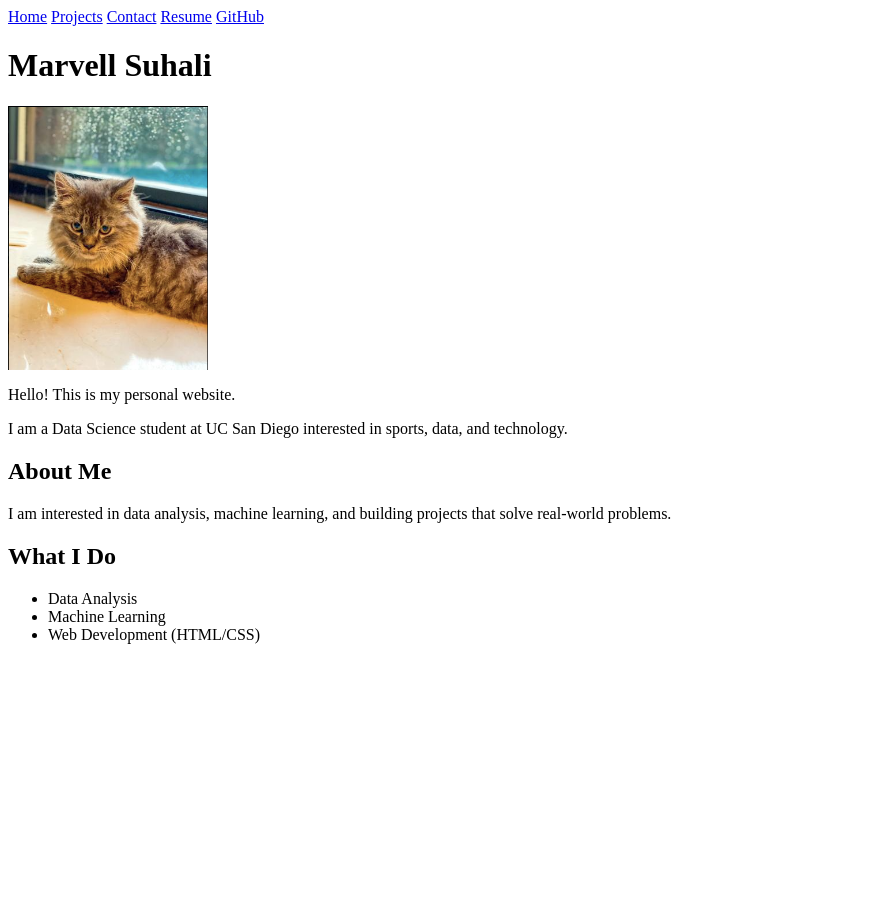
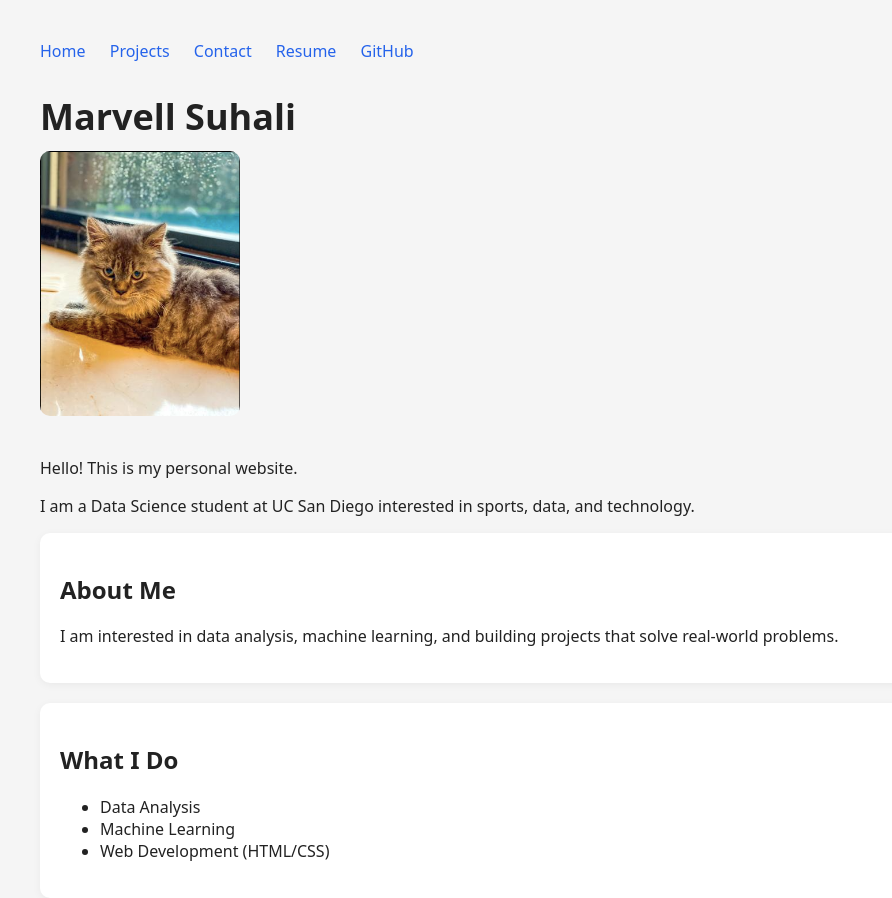
Before and after one commit to Marvell-Suhali/portfolio, a plain HTML site: page index.html in a window 1280 px wide. Shown: the whole page, without its empty margins (0-892 px from the left). Before the commit the page ends 800 px from the top, so only its background shows below. Drawn offline with Linux system fonts and the light colour scheme.

Commit message:
Updated main index.html

```diff
--- a/index.html
+++ b/index.html
@@ -1,6 +1,14 @@
+<!DOCTYPE html>
+<html lang="en">
+<head>
+  <meta charset="UTF-8">
+  <meta name="viewport" content="width=device-width, initial-scale=1.0">
+  <title>Marvell Suhali</title>
+  <link rel="stylesheet" href="style.css">
+</head>
 <body>
   <nav>
-    <a href="index.html">Home</a>
+    <a href="index.html" class="current">Home</a>
     <a href="projects/index.html">Projects</a>
     <a href="contact/index.html">Contact</a>
     <a href="resume/index.html">Resume</a>
@@ -33,3 +41,4 @@
     </ul>
   </section>
 </body>
+</html>
```
